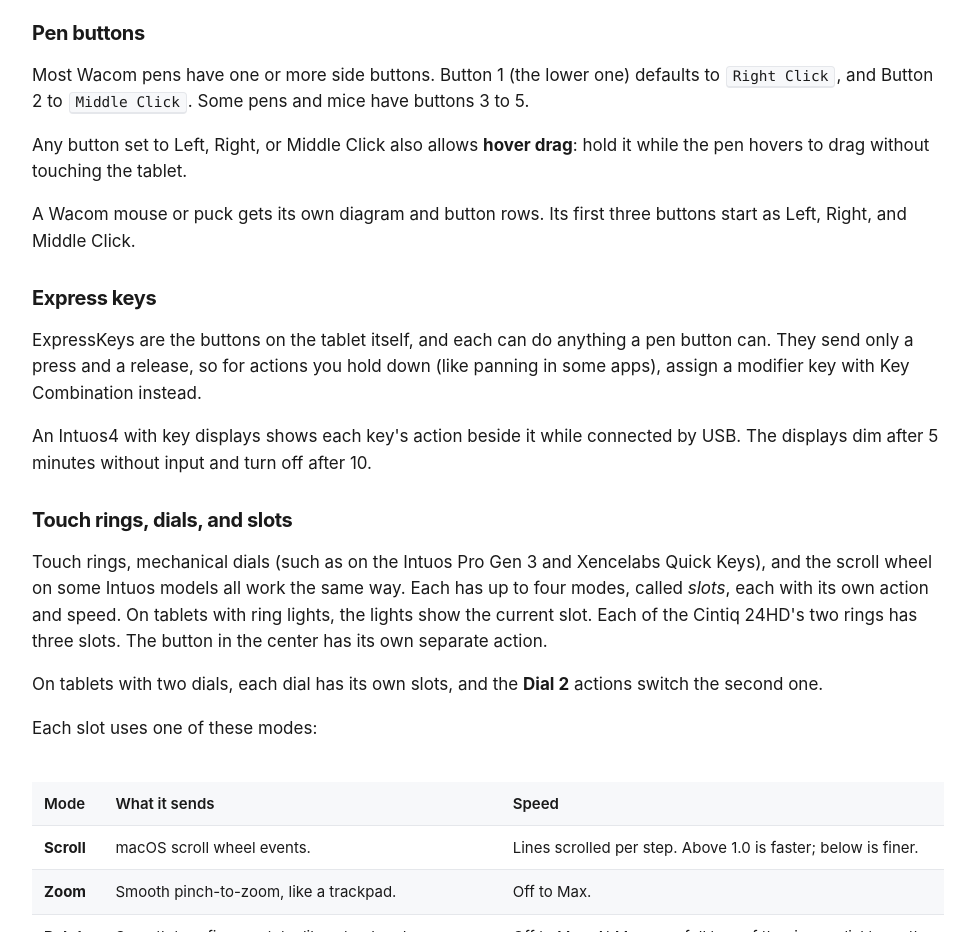
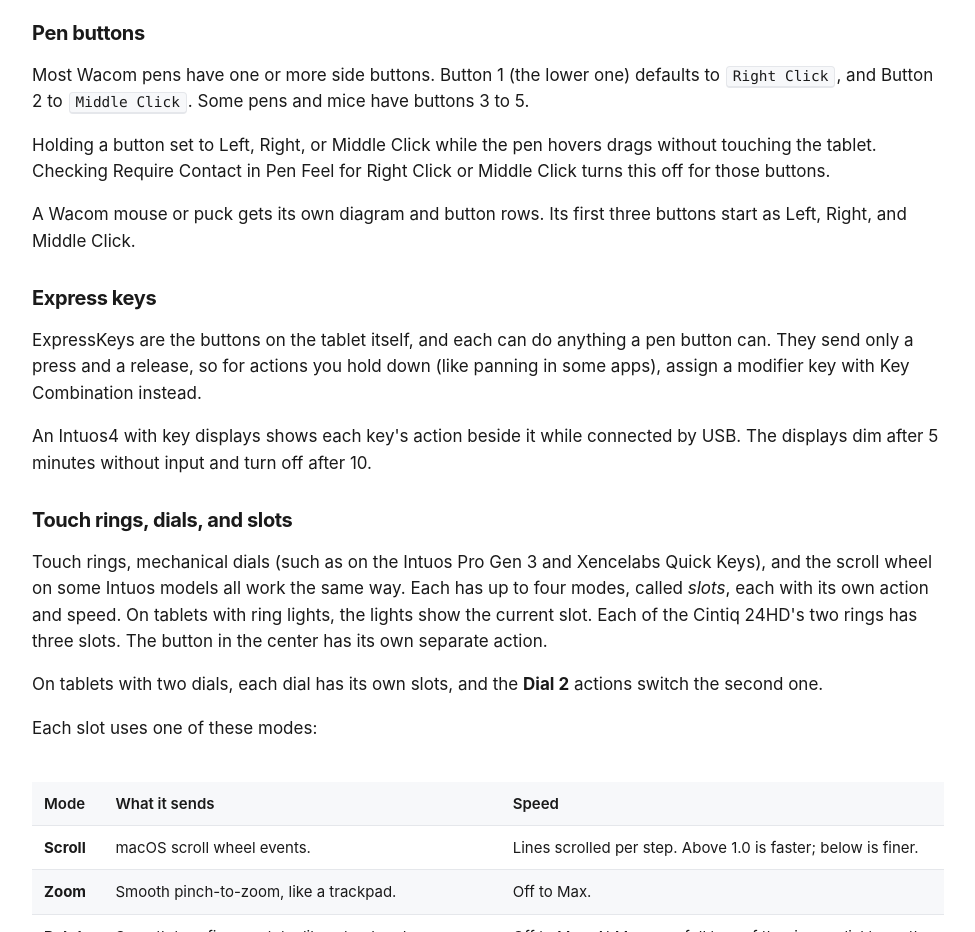
Before and after one commit to Cyzor/mocktab-web, a plain HTML site: page guide.html in a window 1280 px wide. Shown: the part 6740-7672 px from the top of the page, without its empty margins (152-1127 px from the left). Drawn offline with Linux system fonts and the light colour scheme.

Commit message:
Reword hover dragging behavior

```diff
--- a/guide.html
+++ b/guide.html
@@ -234,8 +234,9 @@
         and mice have buttons 3 to 5.
       </p>
       <p>
-        Any button set to Left, Right, or Middle Click also allows <strong>hover
-        drag</strong>: hold it while the pen hovers to drag without touching the tablet.
+        Holding a button set to Left, Right, or Middle Click while the pen hovers drags
+        without touching the tablet. Checking Require Contact in Pen Feel for Right Click
+        or Middle Click turns this off for those buttons.
       </p>
       <p>
         A Wacom mouse or puck gets its own diagram and button rows. Its first three
```
